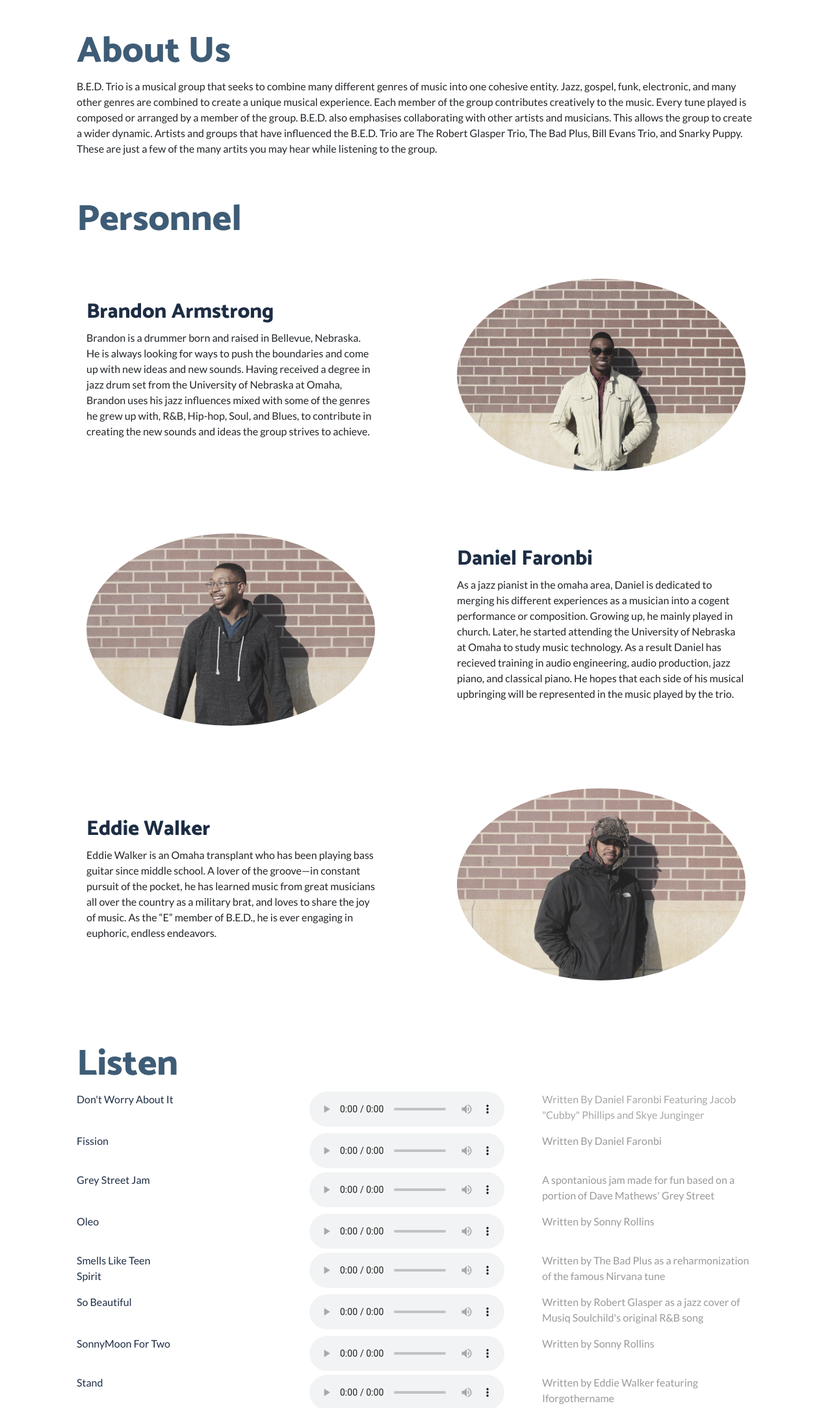
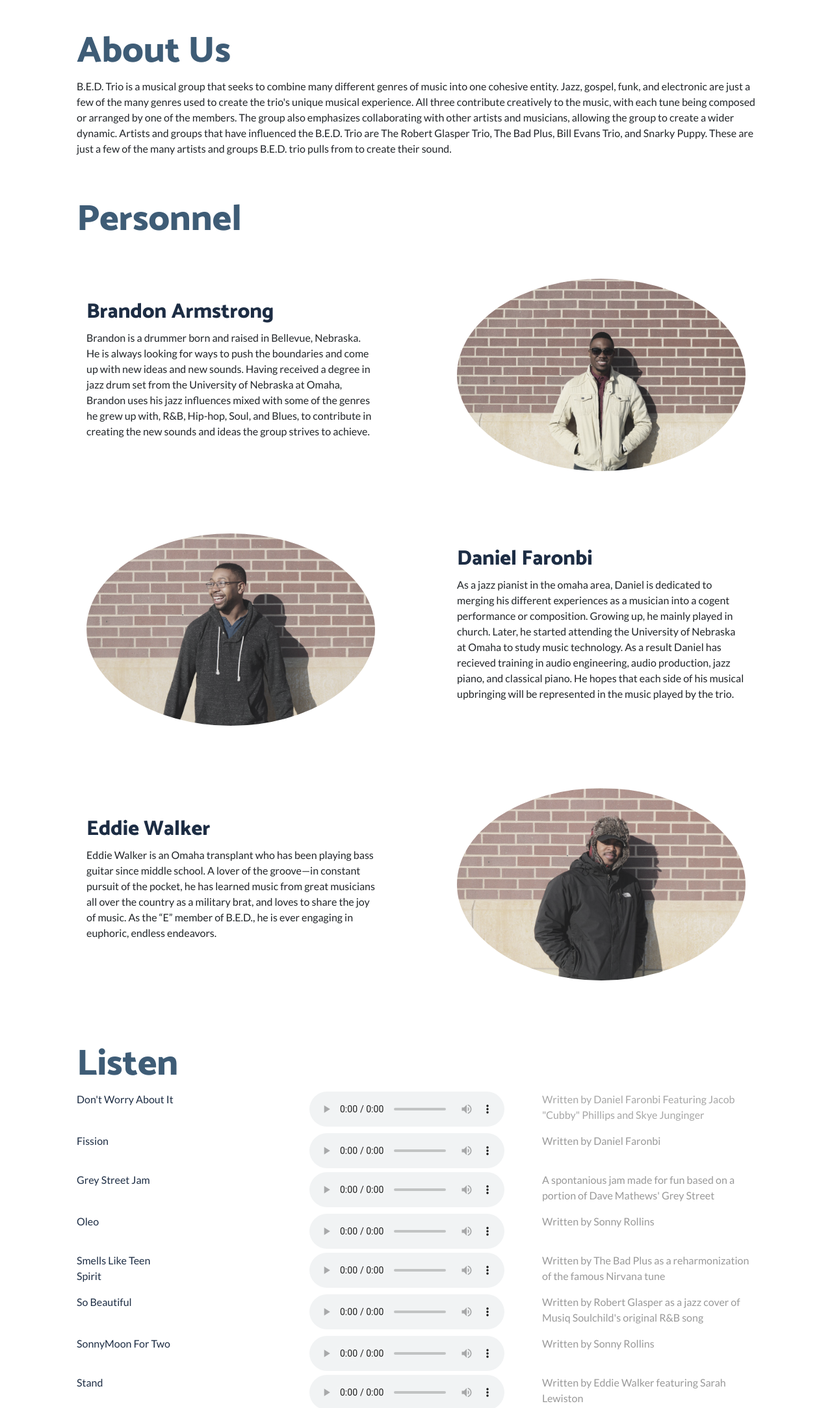
Before and after one commit to bedtrio/Website, a website: page index.html in a window 1280 px wide. Shown: the part 492-2659 px from the top of the page at 65% size. Drawn offline with Linux system fonts and the light colour scheme.

Commit message:
Small grammar changes

```diff
--- a/index.html
+++ b/index.html
@@ -43,10 +43,10 @@
           <div class="p-5">
             <h2 class="display-4" style="color:#3E5C76">About Us</h2>
             <p>B.E.D. Trio is a musical group that seeks to combine many different genres of music into one cohesive entity.
-              Jazz, gospel, funk, electronic, and many other genres are combined to create a unique musical experience.
-              Each member of the group contributes creatively to the music. Every tune played is composed or arranged by a member of the group.
-              B.E.D. also emphasises collaborating with other artists and musicians. This allows the group to create a wider dynamic. Artists and groups that have influenced the B.E.D.
-               Trio are The Robert Glasper Trio, The Bad Plus, Bill Evans Trio, and Snarky Puppy. These are just  a few of the many artits you may hear while listening to the group.</p>
+              Jazz, gospel, funk, and electronic are just a few of the many genres used to create the trio's unique musical experience.
+              All three contribute creatively to the music, with each tune being composed or arranged by one of the members.
+              The group also emphasizes collaborating with other artists and musicians, allowing the group to create a wider dynamic. Artists and groups that have influenced the B.E.D.
+               Trio are The Robert Glasper Trio, The Bad Plus, Bill Evans Trio, and Snarky Puppy. These are just a few of the many artists and groups B.E.D. trio pulls from to create their sound.</p>
           </div>
       </div>
     </div>
@@ -134,7 +134,7 @@
                 </audio><br />
               </div>
               <div class="col-lg-4">
-                <p class="" style="color:#a6a6a6">Written By Daniel Faronbi Featuring Jacob "Cubby" Phillips and Skye Junginger</p>
+                <p class="" style="color:#a6a6a6">Written by Daniel Faronbi Featuring Jacob "Cubby" Phillips and Skye Junginger</p>
               </div>
               </div>
 
@@ -151,7 +151,7 @@
                   </audio><br />
               </div>
                 <div class="col-lg-4">
-                  <p class="" style="color:#999999">Written By Daniel Faronbi </p>
+                  <p class="" style="color:#999999">Written by Daniel Faronbi </p>
                 </div>
             </div>
 
@@ -256,7 +256,7 @@
                     </audio><br />
                   </div>
                   <div class="col-lg-4">
-                    <p class="" style="color:#999999">Written by Eddie Walker featuring Iforgothername</p>
+                    <p class="" style="color:#999999">Written by Eddie Walker featuring Sarah Lewiston</p>
                   </div>
               </div>
           </div>
```
